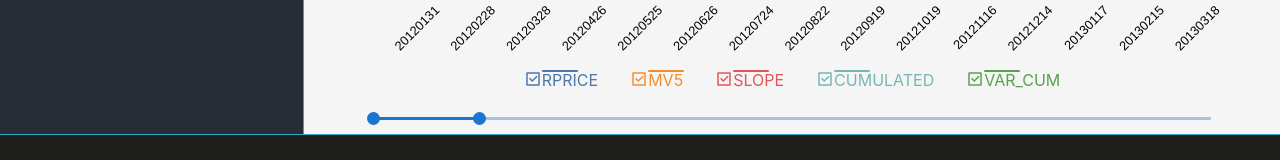
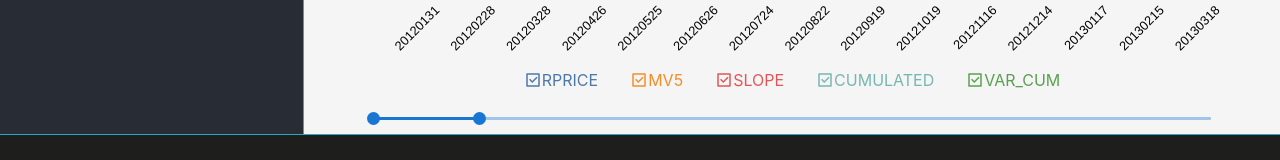
Before and after one commit to love4rh/online-chart, a React (Create React App) app: page / in a window 1280 px wide. Shown: the part 552-712 px from the top of the page. Built offline with nearby package versions, Linux system fonts and the light colour scheme.

Commit message:
works at 2021-08-23

```diff
--- a/src/chart/RunTooltipChart.js
+++ b/src/chart/RunTooltipChart.js
@@ -461,7 +461,6 @@ class RunTooltipChart extends Component {
                     { dd.shown ? <RiCheckboxLine size="18" /> : <RiCheckboxBlankLine size="18" /> }
                   </div>
                   <div className="legendTitle">
-                    <span className="legendLine" />
                     { dd.title }
                   </div>
                 </div>
--- a/src/chart/styles.scss
+++ b/src/chart/styles.scss
@@ -80,15 +80,6 @@
   flex-wrap: nowrap;
 }
 
-.legendLine {
-  width: 36px;
-  height: 2px;
-  position: absolute;
-  border-radius: 1px;
-  background-color: currentColor;
-  display: block;
-}
-
 .legendItemBox {
   cursor: pointer;
   margin: 0 16px;
@@ -97,7 +88,7 @@
 .legendCheckBox {
   display: inline-block;
   position: relative;
-  top: 2px;
+  top: 3px;
 }
 
 .legendTitle {
```
